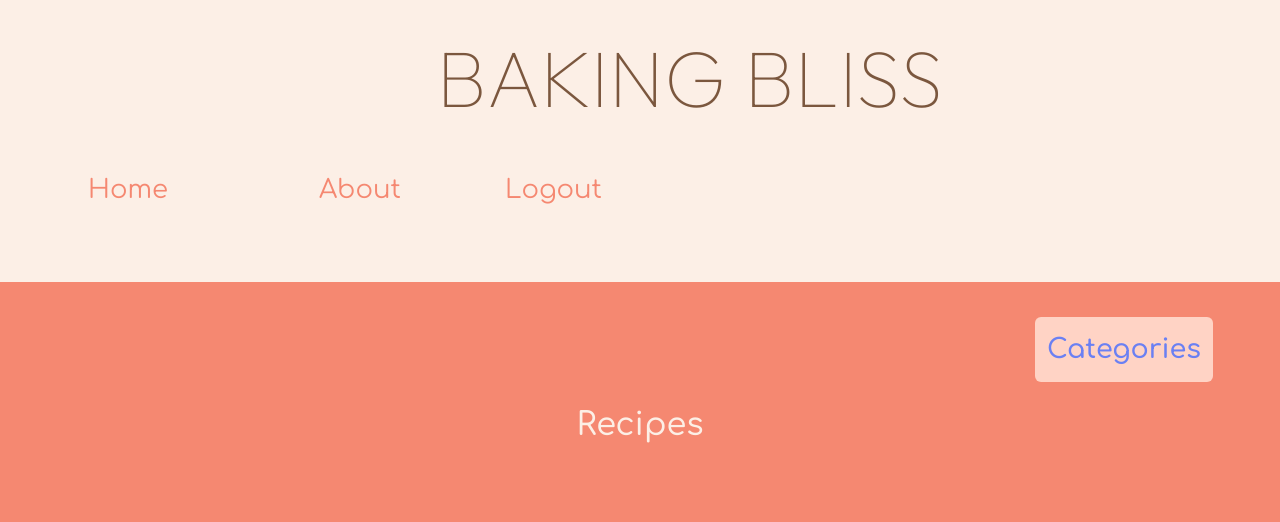
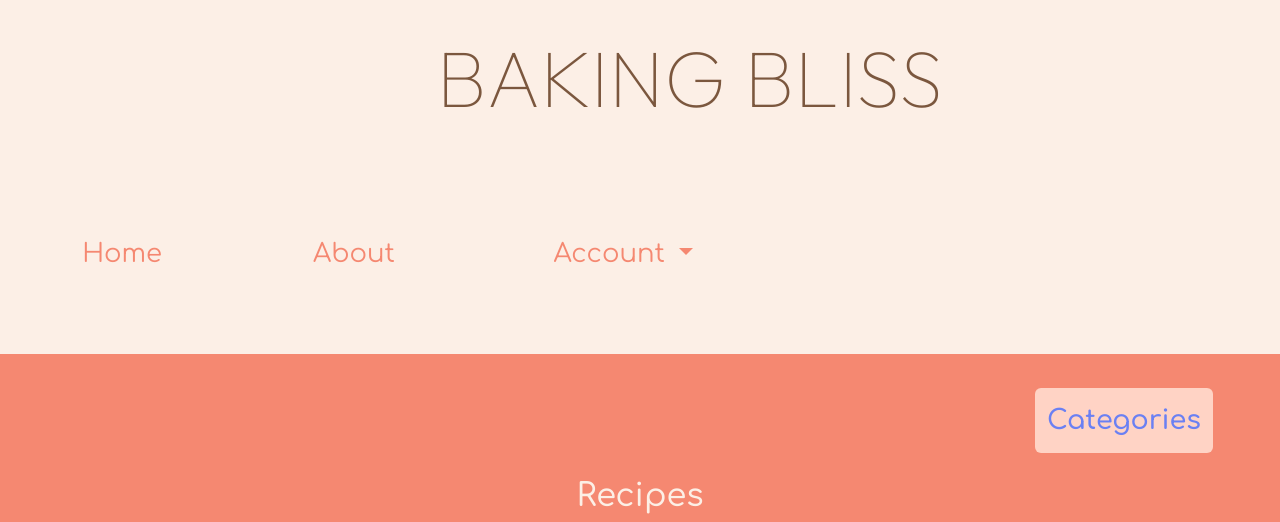
Before and after one commit to cgalpin92/pp4_django_project_baking_bliss, a Django app: page /all_recipes/ in a window 1280 px wide. Shown: the top 522 px of the page. Run offline with Django 4.2, Linux system fonts and the light colour scheme; the visitor is signed in with stand-in values (Sample User, id 1); data that the repository does not hold is empty; parts of the project's set-up code (start-up, migrations or seed data) failed here and were passed over; some libraries are stand-ins or nearby versions; some web fonts are replaced.

Commit message:
update navbar with dropdown gle for si login, register, logout and upload a recipe links

```diff
--- a/static/css/style.css
+++ b/static/css/style.css
@@ -67,6 +67,14 @@ li.nav-item:hover {
     color: #701d0d;
 }
 
+.dropdown-font {
+    color: #F58871;
+}
+
+.dropdown-font:hover {
+    color: #701d0d;
+}
+
 /* Main Styles */
 
 main {
@@ -122,9 +130,6 @@ main {
     font-size: smaller;
 }
 
-.faded {
-    color: transparent;
-}
 
 #comments-card {
     font-size: smaller;
@@ -133,10 +138,6 @@ main {
 #comments {
     padding: 3%;
 }
-
-
-
-
 
 
 /* form styles */
@@ -260,7 +261,7 @@ footer {
     }
 
     .nav-item-three {
-        margin-left: 296%;
+        margin-left: 214%;
     }
 
     #nav-item-one {
@@ -271,7 +272,7 @@ footer {
         margin-left: 223%;
     }
 
-    #nav-item-four {
+    .nav-item-four {
         margin-left: 588%;
     }
 
--- a/templates/base.html
+++ b/templates/base.html
@@ -40,21 +40,33 @@
                             <a href="">
                                 <li class="nav-item" id="nav-item-two">About</li>
                             </a>
+                            <li class="nav-item dropdown">
+                                <a class="nav-link dropdown-toggle nav-item-three dropdown-font" href="#" role="button"
+                                    data-bs-toggle="dropdown" aria-expanded="false">
+                                    Account
+                                </a>
+                                <ul class="dropdown-menu nav-item-three">
                                     {% if user.is_authenticated %}
                                     <a {% if request.path == logout_url %}active{% endif %} aria-current="page"
                                         href="{% url 'account_logout' %}">
-                                <li class="nav-item nav-item-three">Logout</li>
+                                        <li class="dropdown-item dropdown-font">Logout</li>
+                                    </a>
+                                    <a href="{% url 'recipe_upload' %}">
+                                        <li class="dropdown-item dropdown-font">Upload a Recipe</li>
                                     </a>
                                     {% else %}
                                     <a {% if request.path == signup_url %} active{% endif %} aria-current="page"
                                         href="{% url 'account_signup' %}">
-                                <li class="nav-item nav-item-three">Register</li>
+                                        <li class="dropdown-item dropdown-font">Register</li>
                                     </a>
                                     <a {% if request.path == login_url %}active{% endif %} aria-current="page"
                                         href="{% url 'account_login' %}">
-                                <li class="nav-item" id="nav-item-four">Login</li>
+                                        <li class="dropdown-item dropdown-font">Login</li>
                                     </a>
                                     {% endif %}
+                                </ul>
+                            </li>
+
                         </ul>
                     </div>
                 </div>
```
Lines whose indentation alone changed are shown as unchanged.
